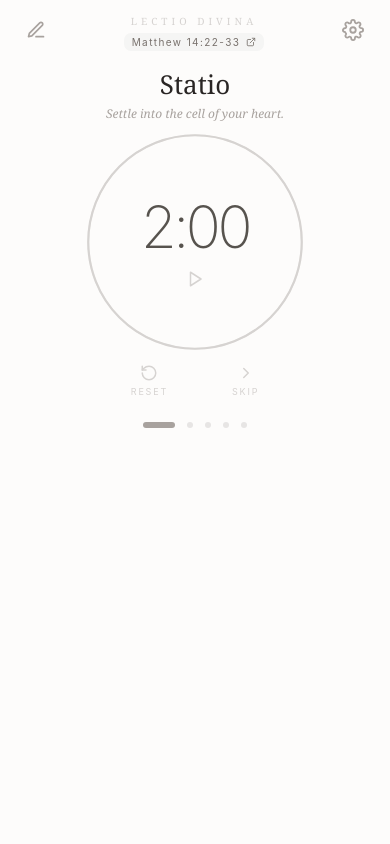
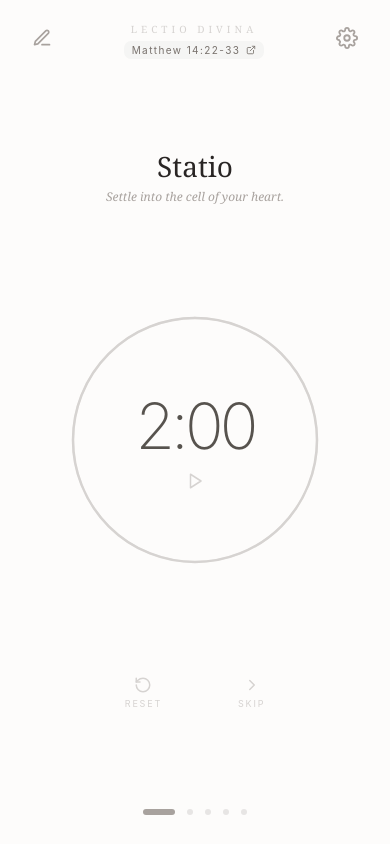
Before and after one commit to Lectio-Divina/lectio_divina_local, a React (Vite) app: page / in a window 390 px wide. Built offline with nearby package versions, Linux system fonts and the light colour scheme.

Commit message:
Update styles.css

```diff
--- a/src/styles.css
+++ b/src/styles.css
@@ -111,14 +111,16 @@
   .app-shell { min-height: 100vh; box-shadow:0 0 40px rgba(0,0,0,.04); }
 }
 /* Compact mobile layout */
-@media (max-width: 699px) {
+@media (max-width: 699px) and (max-height: 800px) {
   .app-shell {
     padding: 10px 18px 6px;
+    padding-top: 6px;
+    padding-bottom: 4px;
   }
 
   .header {
-    height: 44px;
-    flex: 0 0 44px;
+    height: 36px;
+    flex-basis: 36px;
   }
 
   .main {
@@ -134,12 +136,12 @@
   }
 
   .stage-heading {
-    height: 64px;
-    flex: 0 0 64px;
+    height: 48px;
+    flex-basis: 48px;
   }
 
   .stage-heading h2 {
-    font-size: 26px;
+    font-size: 22px;
   }
 
   .timer {
```
